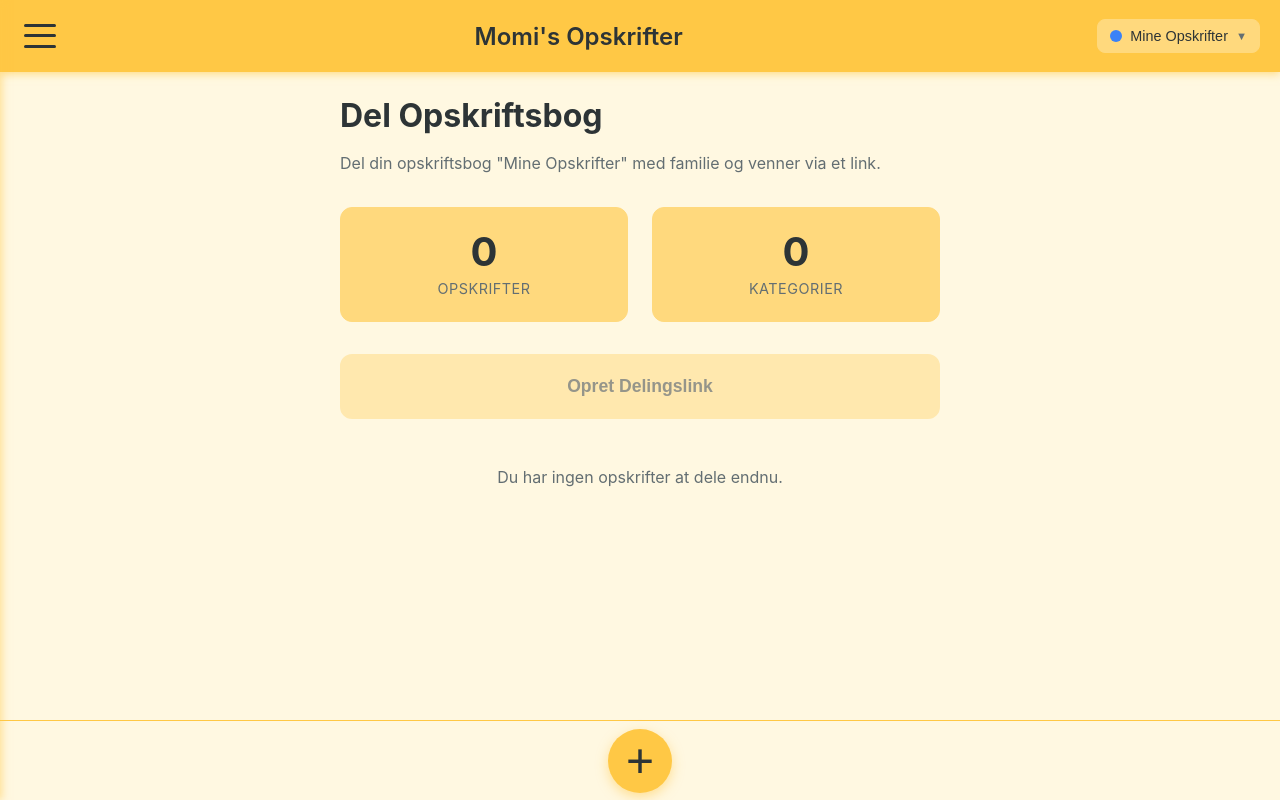
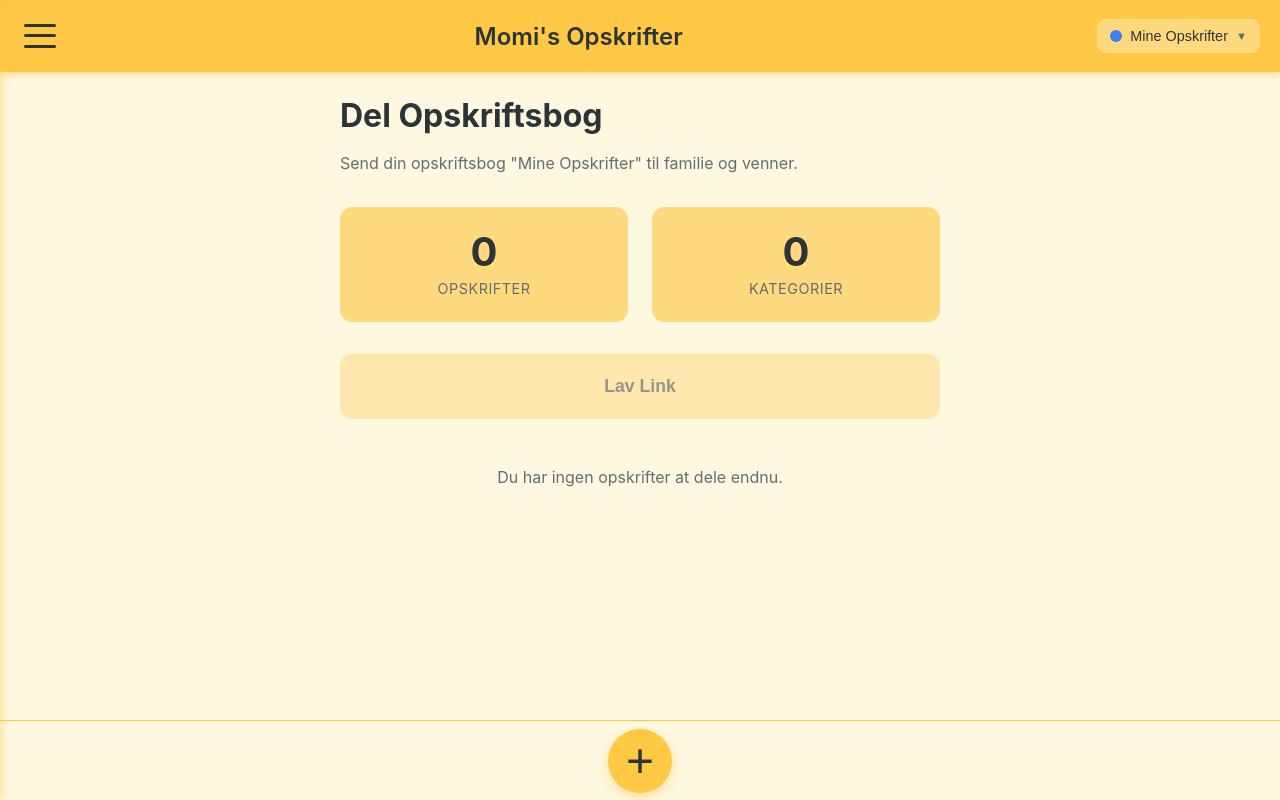
Before and after one commit to AlsoSimple/MomiOpskrift, a React (Vite) app in the folder Momi/: page /del in a window 1280 px wide. Built offline with nearby package versions, Linux system fonts and the light colour scheme.

Commit message:
Simplify language for elderly users - remove technical jargon

```diff
--- a/Momi/src/pages/Import/Import.tsx
+++ b/Momi/src/pages/Import/Import.tsx
@@ -77,7 +77,7 @@ export default function Import() {
   if (isLoading) {
     return (
       <div className={styles.container}>
-        <div className={styles.loadingSpinner}>Henter opskriftsbog...</div>
+        <div className={styles.loadingSpinner}>Åbner delte opskrifter...</div>
       </div>
     );
   }
@@ -104,7 +104,7 @@ export default function Import() {
   return (
     <div className={styles.container}>
       <div className={styles.importBox}>
-        <h1>📚 Importer Opskriftsbog</h1>
+        <h1>📚 Modtag Opskrifter</h1>
 
         <div className={styles.bookPreview}>
           <div
@@ -147,7 +147,7 @@ export default function Import() {
           onClick={handleImport}
           disabled={isImporting}
         >
-          {isImporting ? '✓ Importerer...' : 'Importer Opskriftsbog'}
+          {isImporting ? '✓ Gemmer...' : 'Gem i Mine Bøger'}
         </button>
 
         <button
@@ -158,7 +158,7 @@ export default function Import() {
         </button>
 
         <p className={styles.note}>
-          Dette opretter en ny opskriftsbog og bevarer dine eksisterende bøger.
+          Dette tilføjer en ny opskriftsbog. Dine andre bøger forbliver som de er.
         </p>
       </div>
     </div>
--- a/Momi/src/pages/Share/Share.tsx
+++ b/Momi/src/pages/Share/Share.tsx
@@ -54,7 +54,7 @@ export default function Share() {
     <div className={styles.container}>
       <h1>Del Opskriftsbog</h1>
       <p className={styles.description}>
-        Del din opskriftsbog "{activeBook.name}" med familie og venner via et link.
+        Send din opskriftsbog "{activeBook.name}" til familie og venner.
       </p>
 
       <div className={styles.stats}>
@@ -74,11 +74,11 @@ export default function Share() {
           onClick={generateShareLink}
           disabled={isGenerating || activeBook.recipes.length === 0}
         >
-          {isGenerating ? 'Opretter link...' : 'Opret Delingslink'}
+          {isGenerating ? 'Laver link...' : 'Lav Link'}
         </button>
       ) : (
         <div className={styles.linkSection}>
-          <p className={styles.success}>✓ Link oprettet!</p>
+          <p className={styles.success}>✓ Klar!</p>
           <div className={styles.linkBox}>
             <input
               type="text"
@@ -94,7 +94,7 @@ export default function Share() {
             </button>
           </div>
           <p className={styles.hint}>
-            Send dette link til andre via SMS, WhatsApp eller e-mail
+            Send linket via SMS, WhatsApp eller e-mail
           </p>
         </div>
       )}
```
